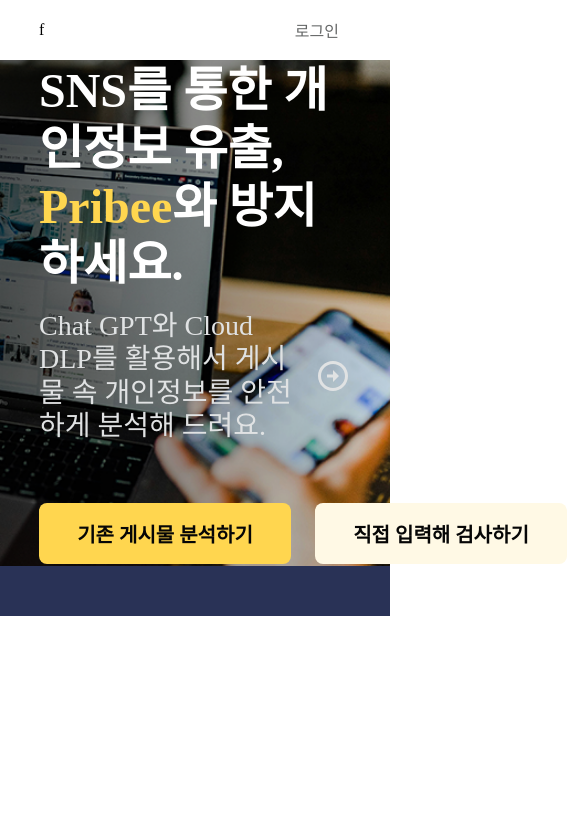
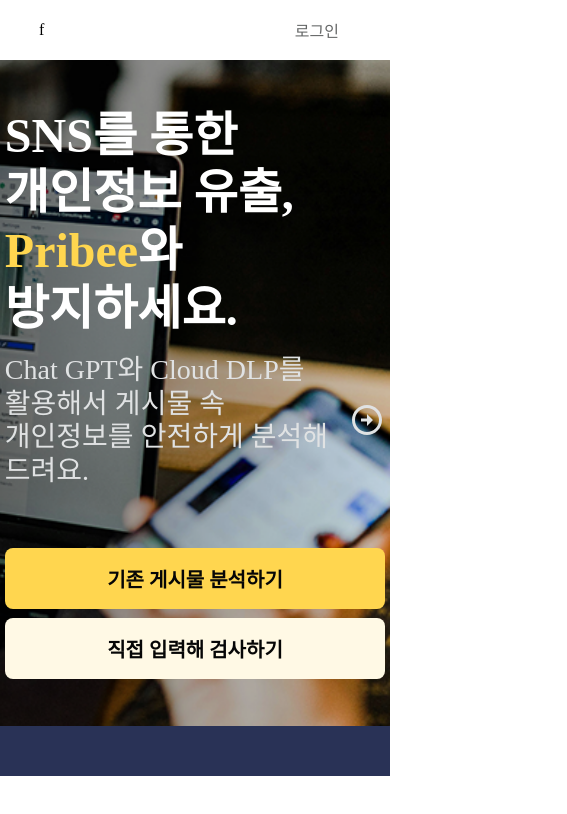
Before and after one commit to 2025-DetectEP/Frontend, a React (Create React App) app: page / in a window 390 px wide. Shown: the top 814 px of the page, 567 px wide, since content can reach past the window. Built offline with nearby package versions, Linux system fonts and the light colour scheme; a web font is replaced by a local one.

Commit message:
fix: home section1 반응형으로 수정

```diff
--- a/src/components/Home/SearchBtn.jsx
+++ b/src/components/Home/SearchBtn.jsx
@@ -1,6 +1,8 @@
 import React from 'react';
 import styled from "styled-components";
 import '../../App.css';
+import { fontSizes } from '../../styles/FontSizes';
+import media from '../../styles/media';
 
 export default function SearchBtn({btnType, value, onClick}) {
   return (
@@ -23,12 +25,16 @@ const BtnDiv = styled.div`
   border-radius: 8px;
   background: ${(props) => (props.$btnType === "all" ? props.theme.Primary : props.theme.Primary100)};
 
+  box-sizing: border-box;
+  ${media.large`
+    width: 220px;
+  `}
+  ${media.small`
+    width: 100%;
+  `}
+
   span {
-    font-family: "NotoSansBold";
-    font-size: 20px;
-    font-style: normal;
-    font-weight: 700;
-    line-height: normal;
+    ${fontSizes.btnTitle1Bold};
     color: ${(props) => (props.theme.Black)};
     text-align: center;
   }
--- a/src/pages/Home/HomeStyled.js
+++ b/src/pages/Home/HomeStyled.js
@@ -12,19 +12,29 @@ export const HomeImg = styled.div`
   background-image: url(${(props) => props.image});
   background-size: cover;
   background-repeat: no-repeat; /* 반복 방지 */
-  padding-left: 10%;
-  padding-right: 10%;
+  /* padding-left: 10%;
+  padding-right: 10%; */
   background-position: right;
 
   display: flex;
   flex-direction: column;
   justify-content: center;
   align-items: flex-start;
+
+  box-sizing: border-box;
+  padding: 7.407vh 12.5vw;
+  ${media.large`
+    padding: 7.407vh 12.5vw;
+  `}
+  ${media.small`
+    padding: 5.556vh 1.238vw;
+  `}
 `;
 
 export const MainTitle = styled.h1`
   ${fontSizes.titleHead1Bold};
   color: ${(props) => props.theme.White};
+  word-break: keep-all;
 
   span {
     color: ${(props) => props.theme.Primary};
@@ -38,12 +48,13 @@ export const SubTitle = styled.div`
   display: flex;
   align-items: center;
   margin-top: 16px;
+  word-break: keep-all;
 
   span {
     cursor: pointer;
     display: flex;
     align-items: center;
-    background-color: none;
+    background-color: transparent;
     border: 0;
     margin-left: 16px;
   }
@@ -55,7 +66,18 @@ export const SubTitle = styled.div`
 export const BtnContainer = styled.div`
   cursor: pointer;
   display: flex;
+  justify-content: flex-start;
   align-items: center;
   gap: 24px;
   margin-top: 60px;
+
+  width: 100%;
+  box-sizing: border-box;
+  ${media.small`
+    display: flex;
+    flex-direction: column;
+    justify-content: center;
+    align-items: flex-start;
+    gap: 1.111vh;
+  `}
 `;
--- a/src/styles/FontSizes.js
+++ b/src/styles/FontSizes.js
@@ -7,13 +7,13 @@ export const fontSizes = {
     font-style: normal;
     font-weight: 700;
     line-height: 120%;
-    font-size: 52px;
+    font-size: 3.25rem;
 
     ${media.large`
-      font-size: 52px;
+      font-size: 3.25rem;
     `}
     ${media.small`
-      font-size: 48px;
+      font-size: 3rem;
     `}
   `,
 
--- a/src/styles/media.js
+++ b/src/styles/media.js
@@ -8,16 +8,16 @@ const sizes = {
 }
 
 const media = Object.keys(sizes).reduce((acc, label) => {
+	acc[label] = (...args) => css`
+		@media (max-width: ${sizes[label] / 16}em) {
+			${css(...args)};
+		}
+	`
 	// acc[label] = (...args) => css`
-	// 	@media (min-width: ${sizes[label] / 16}em) {
+	// 	@media (max-width: ${sizes[label]}px) {
 	// 		${css(...args)};
 	// 	}
 	// `
-	acc[label] = (...args) => css`
-		@media (max-width: ${sizes[label]}px) {
-			${css(...args)};
-		}
-	`
 
 	return acc
 }, {})
```
